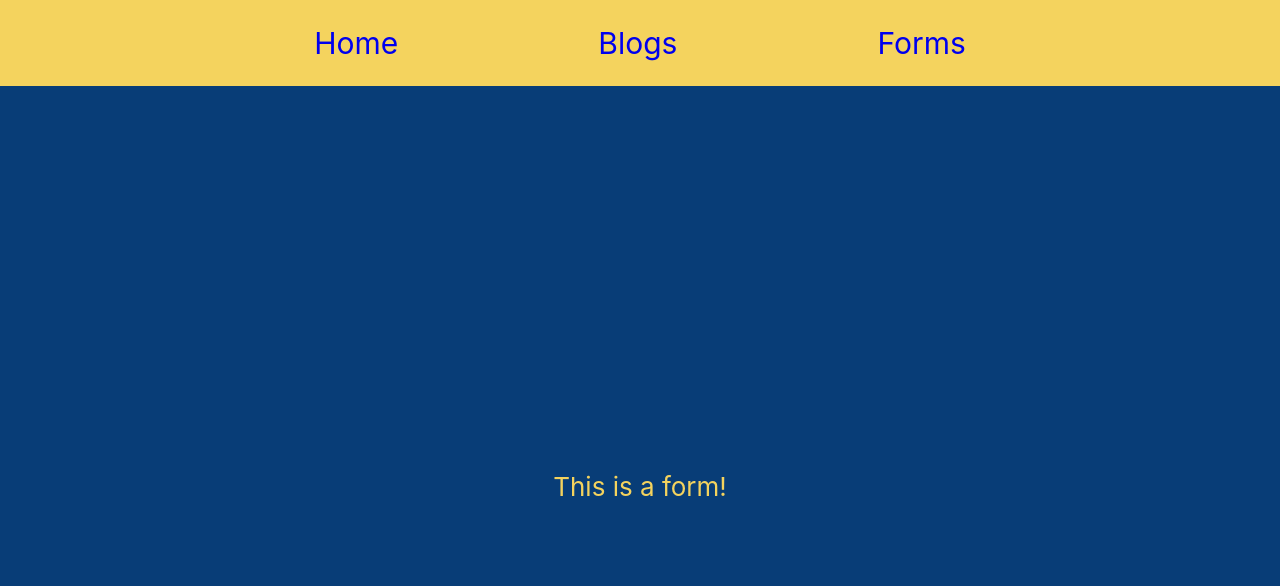
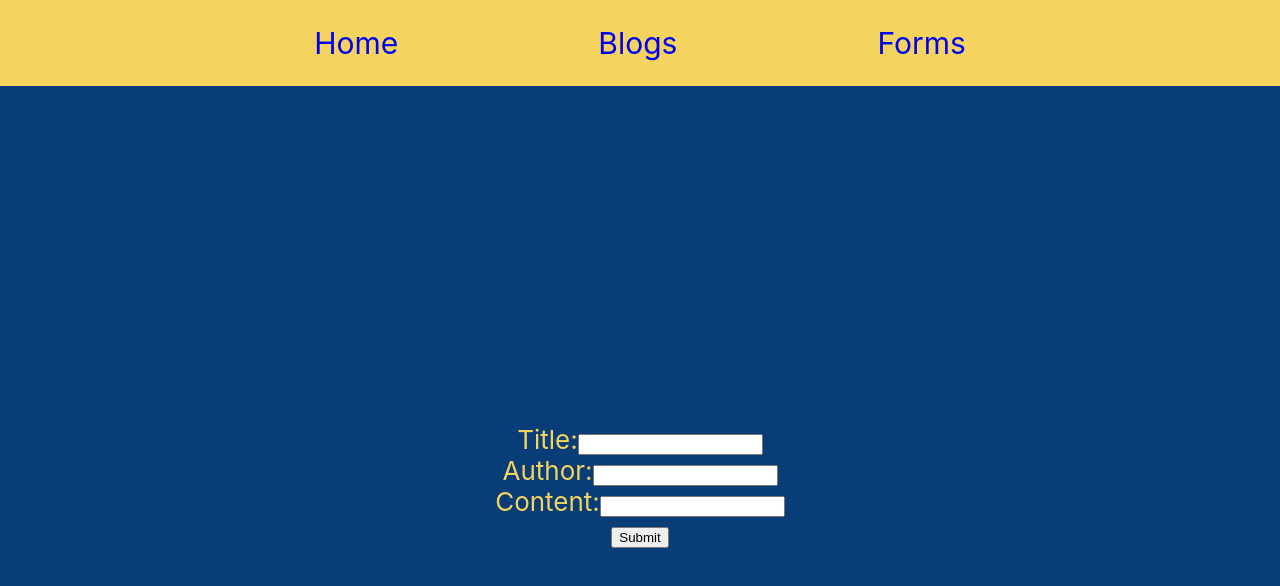
Before and after one commit to Kevin-Arista/blogzter, a React (Create React App) app in the folder frontend/: page /forms in a window 1280 px wide. Shown: the top 586 px of the page. Built offline with nearby package versions, Linux system fonts and the light colour scheme.

Commit message:
created form template

```diff
--- a/frontend/src/components/form-component.js
+++ b/frontend/src/components/form-component.js
@@ -2,8 +2,19 @@ import React from "react";
 
 function BlogForm(props){
     return(
-        <div>
-            This is a form!
+        <div className="BlogForm">
+            <form action="" method="post">
+            <label for="blog_title">Title:</label>
+            <input name="blog_title"type="text"/>
+            <br/>
+            <label for="blog_author">Author:</label>
+            <input name="blog_author"type="text"/>
+            <br/>
+            <label for="blog_content">Content:</label>
+            <input name="blog_content"type="text"/>
+            <br/>
+            <input type="submit" value="Submit" />
+            </form>
         </div>
     );
 }
```
